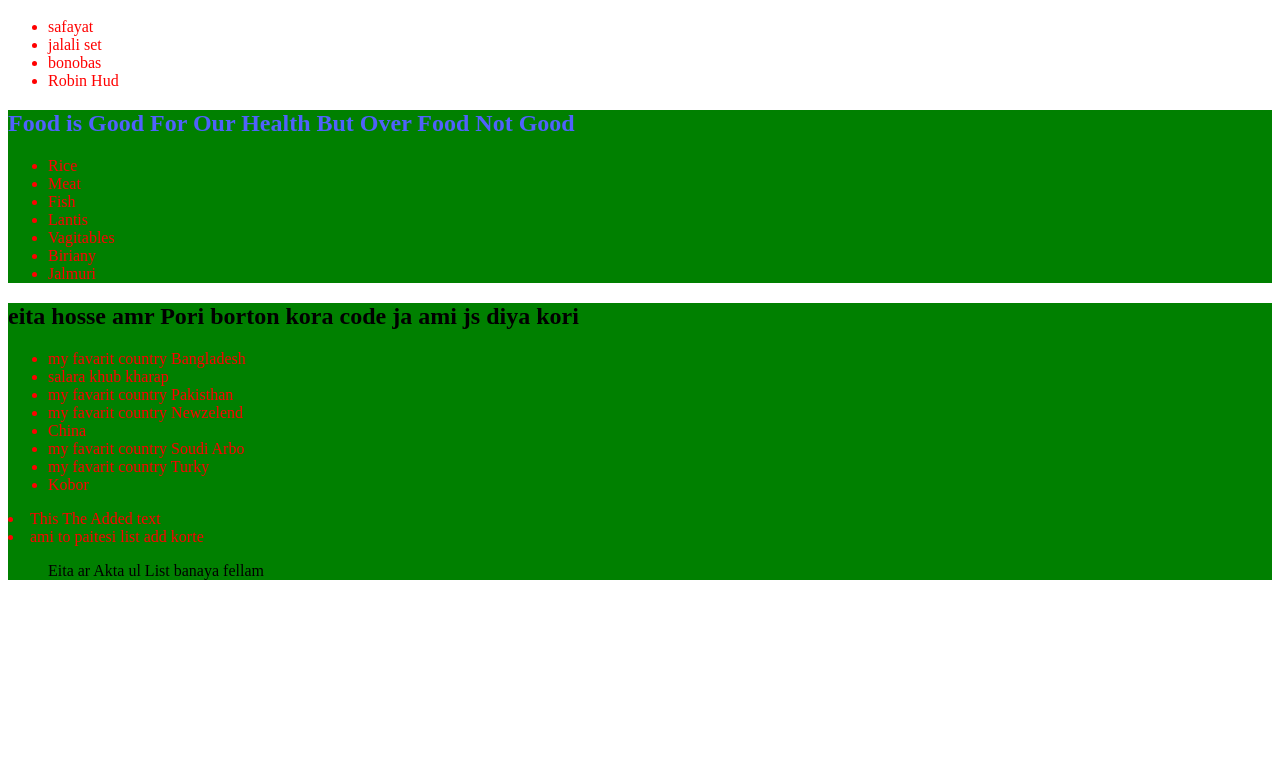
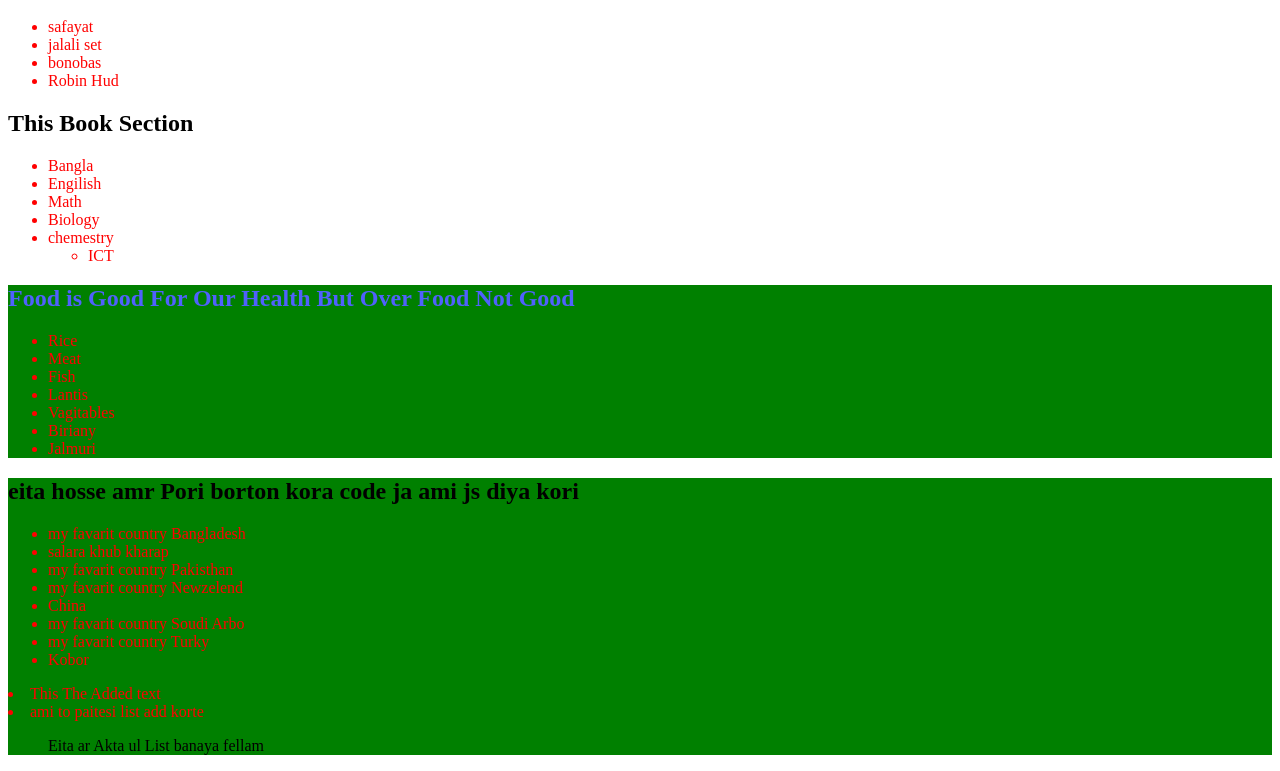
Before and after one commit to 16461346/module-24, a plain HTML site: page index.html in a window 1280 px wide. Shown: the part 120-891 px from the top of the page. Before the commit the page ends 800 px from the top, so only its background shows below. Drawn offline with Linux system fonts and the light colour scheme.

Commit message:
all sese

```diff
--- a/index.html
+++ b/index.html
@@ -22,7 +22,7 @@
     <header>
         <h1>This is my header Not Banner</h1>
     </header>
-    <main>
+    <main id="main_container">
         <h1>Welcome To My DOM</h1>
         <ul>
             <li>safayat</li>
--- a/js/apend.js
+++ b/js/apend.js
@@ -1 +1,41 @@
-console.log('the bangladesh amader desh')
+let mainContainer=document.getElementById('main_container');
+// console.log(mainContainer);
+
+// let placeSection=document.createElement('section');
+
+// //h1 create
+// let h1=document.createElement('h1');
+// h1.innerText="This Line Create With appned";
+
+// //ul list korbo baba
+// let ul=document.createElement('ul');
+
+// //li  add kore dibo
+// let li1=document.createElement("li");
+// li1.innerText="This My Apended Li ONE"
+
+
+
+
+// mainContainer.appendChild(placeSection);
+// placeSection.appendChild(h1);
+// placeSection.appendChild(ul);
+// ul.appendChild(li1);
+
+// Ouporer tar sortcut
+
+let booksection=document.createElement('section')
+booksection.innerHTML=`
+<h1> This Book Section</h1>
+<ul>
+    <li> Bangla</li>
+    <li> Engilish</li>
+    <li> Math</li>
+    <li> Biology</li>
+    <li> chemestry</li>
+    <ul>
+        <li>ICT</li>
+    </ul>
+</ul>
+`
+mainContainer.appendChild(booksection);
```
